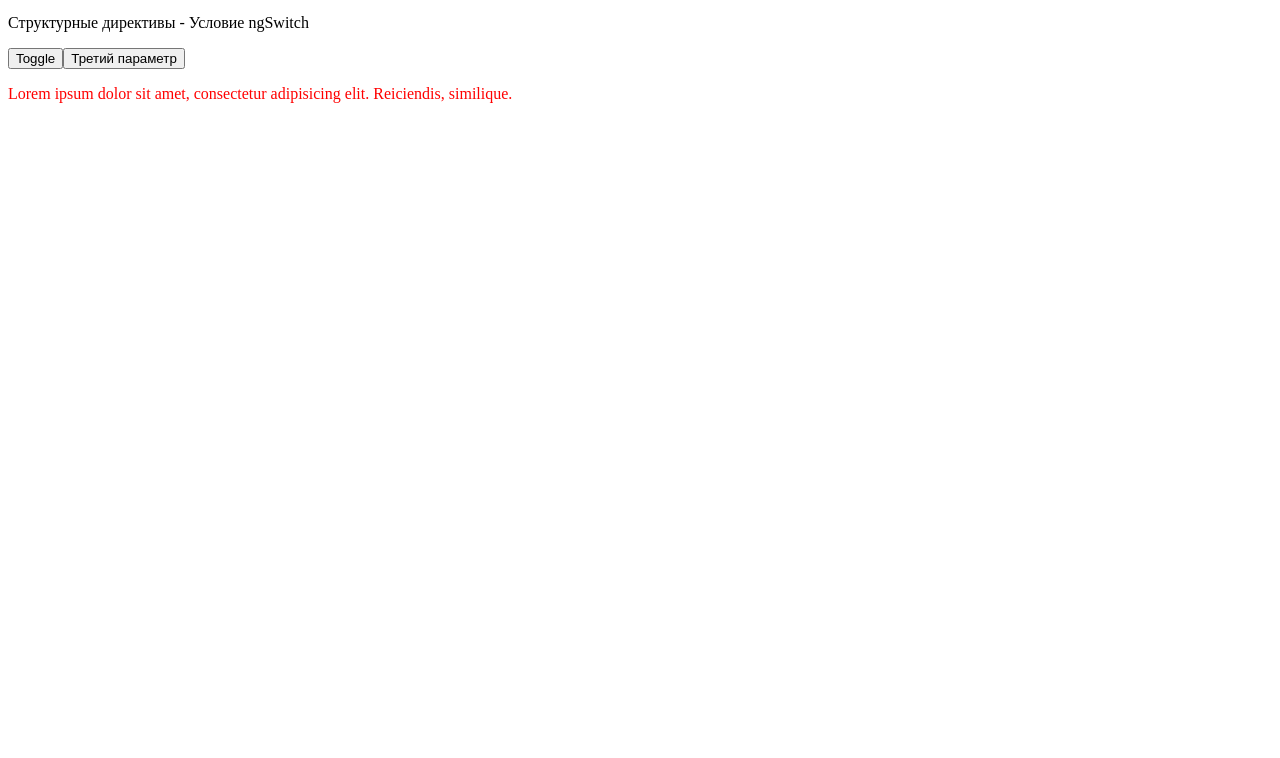
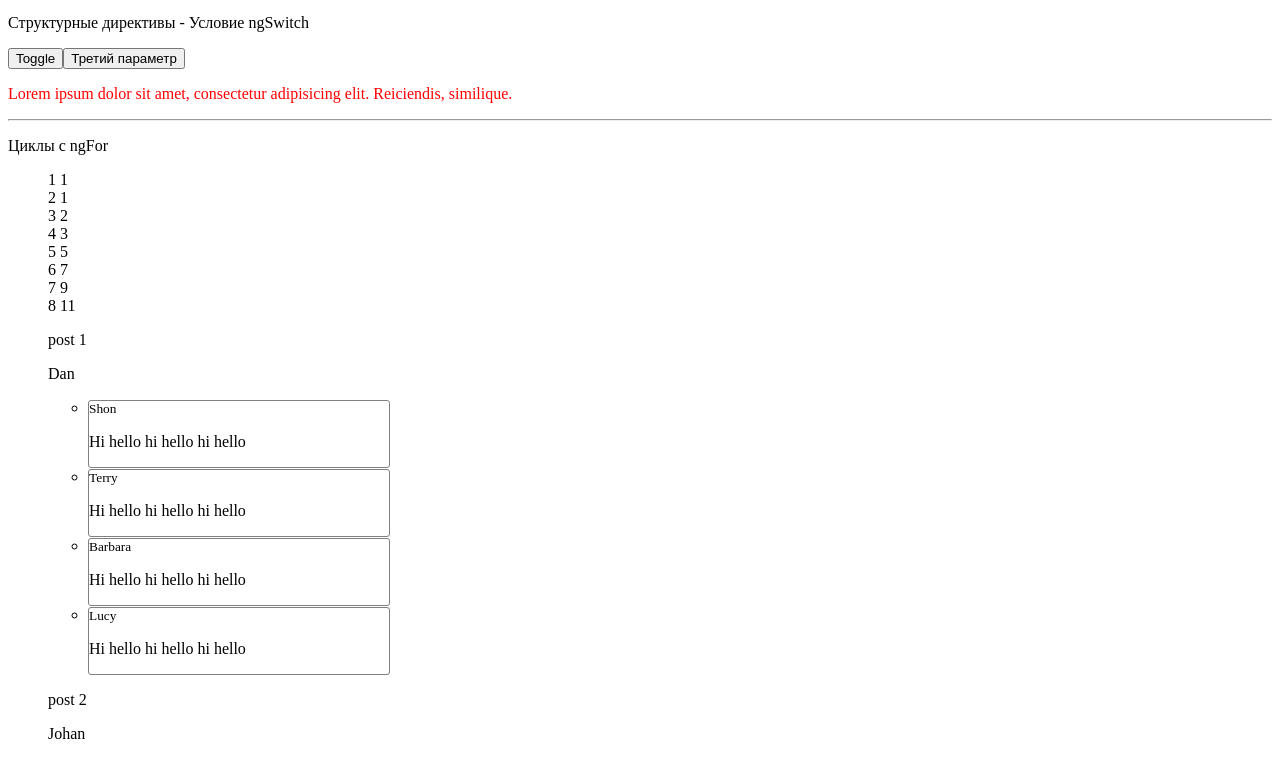
Before and after one commit to FuriticuS/shopAngular, an Angular app: page / in a window 1280 px wide. Shown: the part 1241-1999 px from the top of the page. Before the commit the page ends 1360 px from the top, so only its background shows below. Built offline with nearby package versions, Linux system fonts and the light colour scheme.

Commit message:
add directives ngFor for array

```diff
--- a/src/app/app.component.html
+++ b/src/app/app.component.html
@@ -25,3 +25,7 @@
 <div class="directives">
   <app-post-six></app-post-six>
 </div>
+<hr>
+<div class="directives">
+  <app-post-seven></app-post-seven>
+</div>
--- a/src/app/app.module.ts
+++ b/src/app/app.module.ts
@@ -9,6 +9,7 @@ import {PostFourComponent} from "./post-four/postFour.component";
 import {FormsModule} from "@angular/forms";
 import { PostFiveComponent } from './post-five/post-five.component';
 import { PostSixComponent } from './post-six/post-six.component';
+import { PostSevenComponent } from './post-seven/post-seven.component';
 
 @NgModule({
   declarations: [
@@ -18,7 +19,8 @@ import { PostSixComponent } from './post-six/post-six.component';
     PostThreeComponent,
     PostFourComponent,
     PostFiveComponent,
-    PostSixComponent
+    PostSixComponent,
+    PostSevenComponent
   ],
   imports: [
     BrowserModule,
--- /dev/null
+++ b/src/app/post-seven/post-seven.component.html
@@ -0,0 +1,21 @@
+<p>Циклы с ngFor</p>
+<ul class="arr-number">
+  <li *ngFor="let number of arr; let ind = index">
+    {{ind + 1}} {{number}}
+  </li>
+</ul>
+
+<ul class="arr-number">
+  <li *ngFor="let post of posts">
+    <p>{{post.title}}</p>
+    <p>{{post.name}}</p>
+    <ul>
+      <li *ngFor="let comment of post.comments">
+        <div class="comment">
+          <small>{{comment.name}}</small>
+          <p>{{comment.text}}</p>
+        </div>
+      </li>
+    </ul>
+  </li>
+</ul>
--- /dev/null
+++ b/src/app/post-seven/post-seven.component.scss
@@ -0,0 +1,11 @@
+.arr-number {
+  list-style: none;
+}
+
+.comment {
+  display: flex;
+  flex-direction: column;
+  width: 300px;
+  border: 1px solid gray;
+  border-radius: 3px;
+}
--- /dev/null
+++ b/src/app/post-seven/post-seven.component.ts
@@ -0,0 +1,43 @@
+import { Component } from '@angular/core';
+
+@Component({
+  selector: 'app-post-seven',
+  templateUrl: './post-seven.component.html',
+  styleUrls: ['./post-seven.component.scss']
+})
+export class PostSevenComponent {
+  arr = [1,1,2,3,5,7,9,11]
+
+  posts = [
+    {
+      title: 'post 1',
+      name: 'Dan',
+      comments: [
+        {name:'Shon', text:'Hi hello hi hello hi hello'},
+        {name:'Terry', text:'Hi hello hi hello hi hello'},
+        {name:'Barbara', text:'Hi hello hi hello hi hello'},
+        {name:'Lucy', text:'Hi hello hi hello hi hello'},
+      ]
+    },
+    {
+      title: 'post 2',
+      name: 'Johan',
+      comments: [
+        {name:'Tim', text:'Hi hello hi hello hi hello'},
+        {name:'July', text:'Hi hello hi hello hi hello'},
+        {name:'Tron', text:'Hi hello hi hello hi hello'},
+        {name:'Bran', text:'Hi hello hi hello hi hello'},
+      ]
+    },
+    {
+      title: 'post 3',
+      name: 'Monica',
+      comments: [
+        {name:'Max', text:'Hi hello hi hello hi hello'},
+        {name:'Fix', text:'Hi hello hi hello hi hello'},
+        {name:'Dor', text:'Hi hello hi hello hi hello'},
+        {name:'Bor', text:'Hi hello hi hello hi hello'},
+      ]
+    },
+  ]
+}
```
